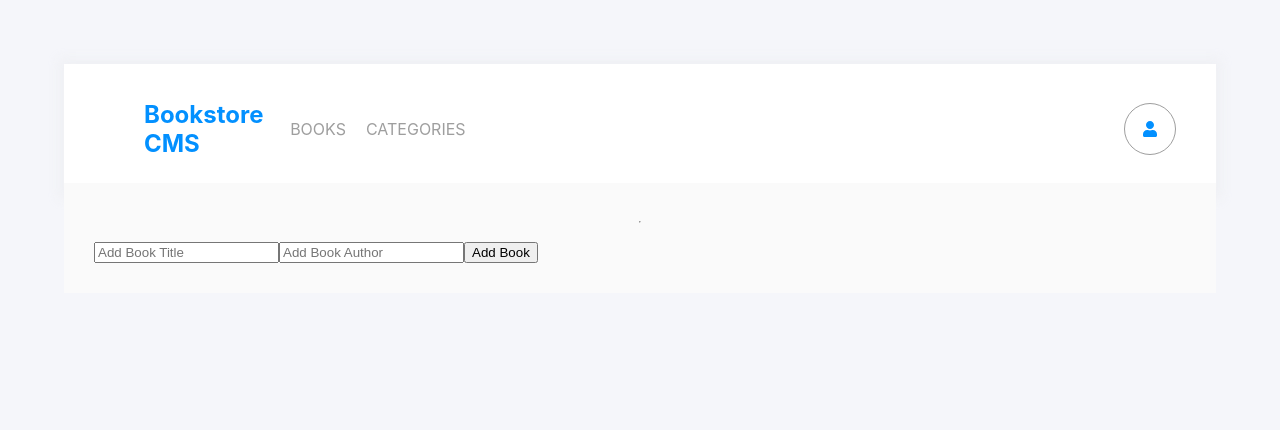
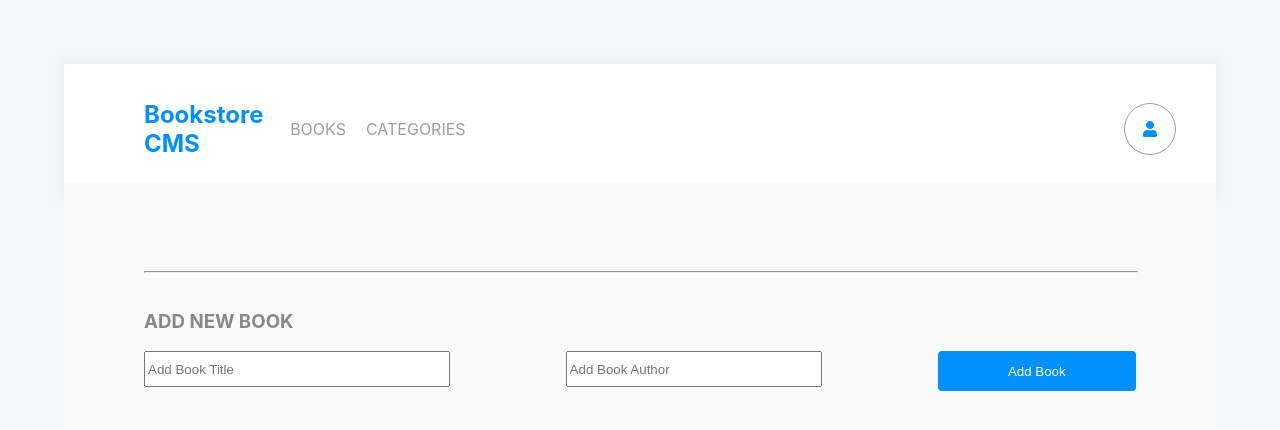
Before and after one commit to Thoth1111/my-book-store, a React (Create React App) app: page / in a window 1280 px wide. Shown: the top 430 px of the page. Built offline with nearby package versions, Linux system fonts and the light colour scheme; no server answers.

Commit message:
Style form component

```diff
--- a/src/components/Form.js
+++ b/src/components/Form.js
@@ -2,6 +2,7 @@ import React, { useState } from 'react';
 import { useDispatch } from 'react-redux';
 import { v4 as uuidv4 } from 'uuid';
 import { addBook, updateBooks, fetchBooks } from '../redux/books/booksSlice';
+import '../styles/form.css';
 
 const Form = () => {
   const dispatch = useDispatch();
@@ -34,6 +35,7 @@ const Form = () => {
 
   return (
     <div>
+      <h3 id="form-header">ADD NEW BOOK</h3>
       <form>
         <input
           type="text"
@@ -55,6 +57,7 @@ const Form = () => {
         />
         <button
           type="button"
+          id="add-btn"
           onClick={handleAddBook}
         >
           Add Book
--- a/src/routes/Books.js
+++ b/src/routes/Books.js
@@ -6,7 +6,7 @@ import '../styles/books.css';
 const Books = () => (
   <section className="books-cont">
     <Book />
-    <hr />
+    <hr className="line-3" />
     <Form />
   </section>
 );
--- a/src/styles/books.css
+++ b/src/styles/books.css
@@ -4,7 +4,7 @@
     gap: 10px;
     background-color: #FAFAFA;
     margin: -75px 5%;
-    padding: 30px;
+    padding: 80px;
     height: auto;
 }
 
@@ -78,3 +78,8 @@
 .chapt-no {
     color: #606060;
 }
+
+.line-3 {
+    width: 100%;
+    color: #F3F3F3;
+}
--- /dev/null
+++ b/src/styles/form.css
@@ -0,0 +1,28 @@
+#form-header {
+    color: #888888;
+}
+
+form {
+    display: flex;
+    justify-content: space-between;
+}
+
+#title {
+    width: 30%;
+    height: 30px;
+}
+
+#author {
+    width: 25%;
+    height: 30px;
+}
+
+#add-btn {
+    outline: none;
+    border: none;
+    width: 20%;
+    height: 40px;
+    color: #fff;
+    background-color: #0290FF;
+    border-radius: 4px;
+}
```
